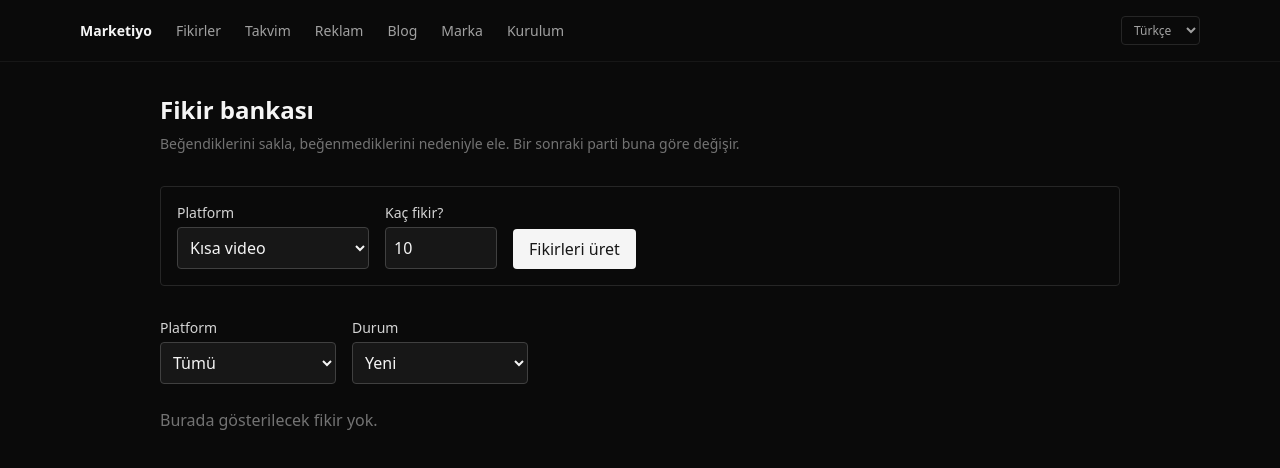
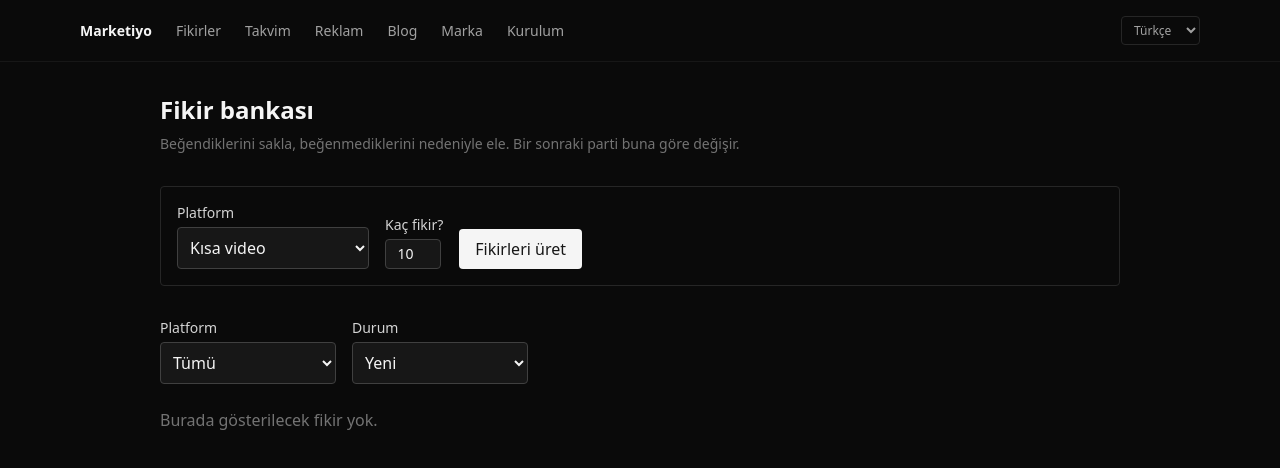
Before and after one commit to erendevelops/marketiyo, a Next.js app: page /ideas in a window 1280 px wide. Shown: the top 468 px of the page. Built offline with nearby package versions, Linux system fonts and the light colour scheme.

Commit message:
fix: shrink the count inputs on the blog and ideas forms

```diff
--- a/components/ArticleBoard.tsx
+++ b/components/ArticleBoard.tsx
@@ -2,7 +2,14 @@
 
 import Link from 'next/link';
 import { useMemo, useState } from 'react';
-import { Field, inputClass, primaryButton, secondaryButton, subtleButton } from '@/components/fields';
+import {
+  Field,
+  inputClass,
+  numberInputClass,
+  primaryButton,
+  secondaryButton,
+  subtleButton,
+} from '@/components/fields';
 import { t } from '@/lib/i18n';
 import { funnelStageLabel, searchIntentLabel } from '@/lib/i18n/labels';
 import type { Article, ArticleStatus, Language } from '@/lib/schema';
@@ -92,7 +99,7 @@ export function ArticleBoard({ initial, language }: Props) {
             min={1}
             max={25}
             aria-label={dict.seoCount}
-            className={`${inputClass} w-20 text-center`}
+            className={numberInputClass}
             value={count}
             onChange={(event) => setCount(Number(event.target.value))}
           />
--- a/components/IdeaBoard.tsx
+++ b/components/IdeaBoard.tsx
@@ -2,7 +2,7 @@
 
 import { useMemo, useState } from 'react';
 import { IdeaCard } from '@/components/IdeaCard';
-import { Field, inputClass, primaryButton } from '@/components/fields';
+import { Field, inputClass, numberInputClass, primaryButton } from '@/components/fields';
 import { t } from '@/lib/i18n';
 import { ideaStatusLabel, platformLabel } from '@/lib/i18n/labels';
 import type { Idea, IdeaStatus, Language, Platform } from '@/lib/schema';
@@ -99,18 +99,16 @@ export function IdeaBoard({ initial, language, activePlatforms }: Props) {
           </Field>
         </div>
 
-        <div className="w-28">
         <Field label={dict.ideasCount}>
           <input
             type="number"
             min={1}
             max={50}
-              className={inputClass}
+            className={numberInputClass}
             value={count}
             onChange={(event) => setCount(Number(event.target.value))}
           />
         </Field>
-        </div>
 
         <button
           type="button"
--- a/components/fields.tsx
+++ b/components/fields.tsx
@@ -17,6 +17,9 @@ export const tinyButton =
 
 export const linkButton =
   'text-xs text-neutral-500 transition-colors hover:text-neutral-100';
+
+export const numberInputClass =
+  'w-14 rounded border border-neutral-700 bg-neutral-900 px-1.5 py-1 text-center text-sm text-neutral-100';
 
 export const inputClass =
   'w-full rounded border border-neutral-700 bg-neutral-900 p-2 text-neutral-100 placeholder:text-neutral-600';
```
Lines whose indentation alone changed are shown as unchanged.
